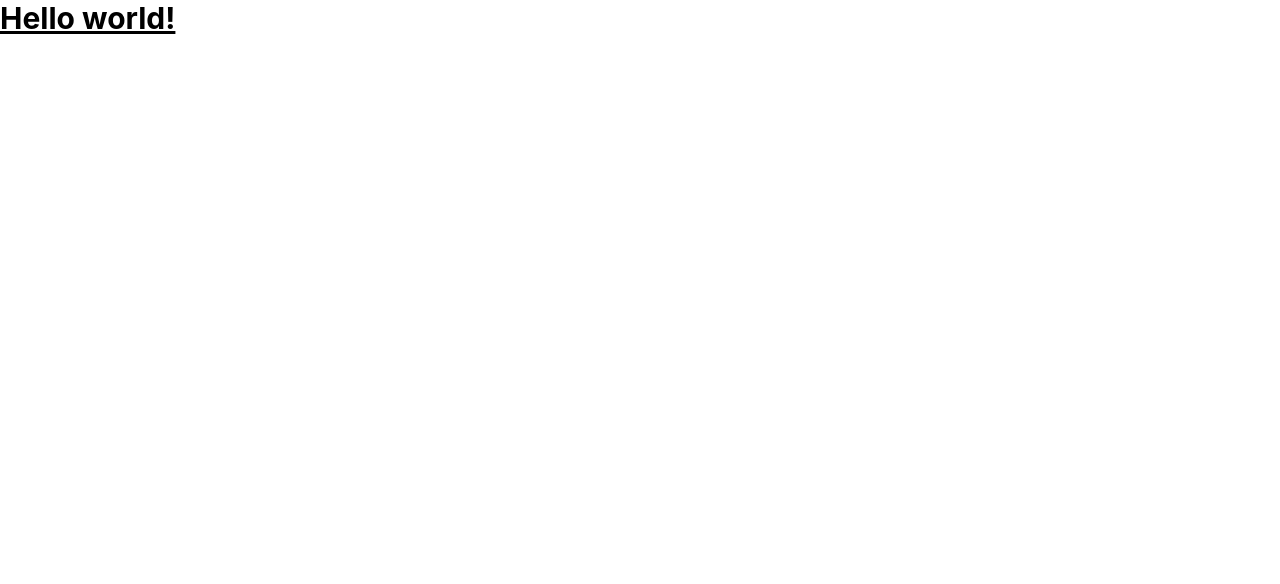
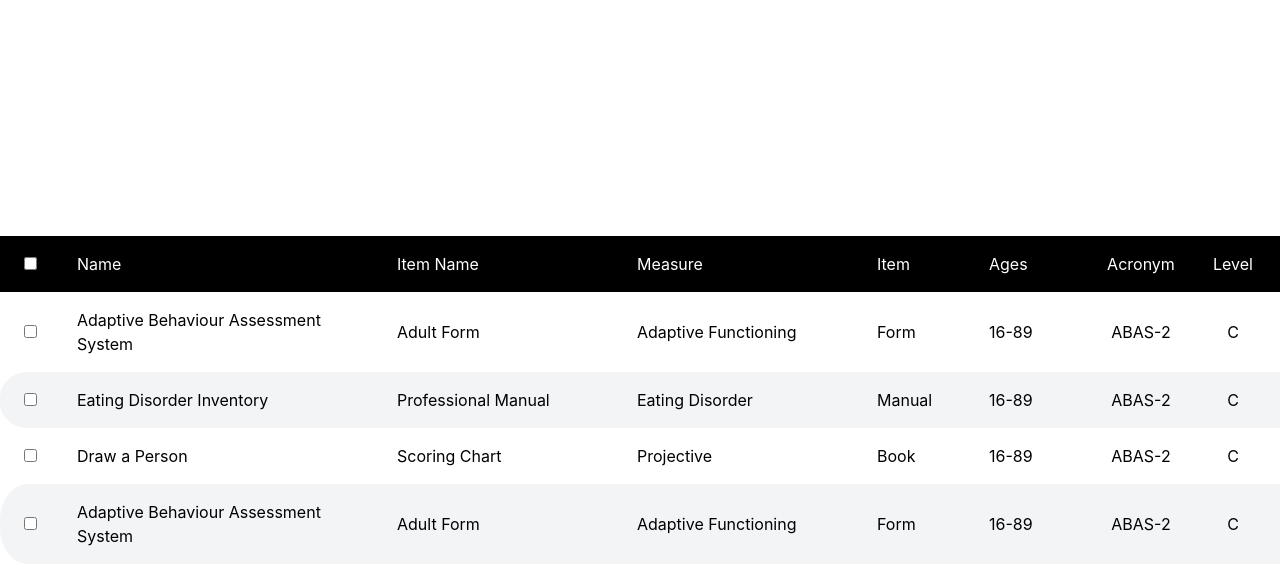
Before and after one commit to queens-psyc-clinic/app, a React (Create React App) app in the folder client/: page / in a window 1280 px wide. Shown: the top 584 px of the page. Built offline with nearby package versions, Linux system fonts and the light colour scheme.

Commit message:
created basic table styling

```diff
--- a/client/package.json
+++ b/client/package.json
@@ -3,6 +3,9 @@
   "version": "0.1.0",
   "private": true,
   "dependencies": {
+    "@emotion/react": "^11.11.3",
+    "@emotion/styled": "^11.11.0",
+    "@mui/material": "^5.15.10",
     "@testing-library/jest-dom": "^5.17.0",
     "@testing-library/react": "^13.4.0",
     "@testing-library/user-event": "^13.5.0",
--- a/client/src/App.tsx
+++ b/client/src/App.tsx
@@ -1,9 +1,10 @@
 import "./App.css";
+import Table from "./components/Table";
 
 function App() {
   return (
-    <div className="App">
-      <h1 className="text-3xl font-bold underline">Hello world!</h1>
+    <div className="h-screen v-screen flex justify-center items-center">
+      <Table />
     </div>
   );
 }
--- /dev/null
+++ b/client/src/components/Table.css
@@ -0,0 +1,4 @@
+tbody tr td:first-child {
+  border-top-left-radius: 45%;
+  border-bottom-left-radius: 45%;
+}
--- /dev/null
+++ b/client/src/components/Table.tsx
@@ -0,0 +1,88 @@
+import { defaultColumns } from "../models/tableColumns";
+import { mockData } from "../utils/mockData";
+import "./Table.css";
+
+const Table = (props: { tableType: string }) => {
+  const columns = defaultColumns;
+  const data = mockData;
+
+  //   store indices of measures and item type and check them for special styling
+  const measureInd = defaultColumns.findIndex((col) => col.title === "Measure");
+  const itemTypeInd = defaultColumns.findIndex((col) => col.title === "Item");
+  const centerIndices: number[] = [];
+  defaultColumns.forEach((col, ind) => {
+    if (col.center) {
+      centerIndices.push(ind);
+    }
+  });
+
+  return (
+    <div className="overflow-scroll">
+      <table className="">
+        <thead className="bg-black">
+          <tr className="text-white h-auto">
+            <td className="px-4 py-4 min-w-min">
+              <input type="checkbox" className="cursor-pointer ml-2"></input>
+            </td>
+            {columns.map((col, ind) => {
+              return (
+                <td
+                  className={`px-4 py-4 ${
+                    col.size === "large" ? "min-w-80" : null
+                  }
+                  ${col.size === "medium" ? "min-w-60" : null}
+                  ${col.size === "small" ? "min-w-28" : null}`}
+                >
+                  <p
+                    className={`${
+                      centerIndices.includes(ind)
+                        ? "flex justify-center items-center"
+                        : null
+                    }`}
+                  >
+                    {col.title}
+                  </p>
+                </td>
+              );
+            })}
+          </tr>
+        </thead>
+        <tbody>
+          {data.map((row, ind) => {
+            return (
+              <tr
+                className={`rounded-full ${
+                  ind % 2 != 0 ? "bg-gray-100" : null
+                }`}
+              >
+                <td className="px-4 py-4">
+                  <input type="checkbox" className="cursor-pointer mx-2" />
+                </td>
+                {row.map((cell, ind) => {
+                  return (
+                    <td className="px-4 py-4">
+                      <p
+                        className={`text-wrap ${
+                          centerIndices.includes(ind)
+                            ? "flex justify-center items-center"
+                            : null
+                        }`}
+                      >
+                        {cell}
+                      </p>
+                    </td>
+                  );
+                })}
+              </tr>
+            );
+          })}
+        </tbody>
+      </table>
+    </div>
+  );
+};
+
+Table.defaultProps = {
+  tableType: "default",
+};
+export default Table;
--- /dev/null
+++ b/client/src/models/tableColumns.ts
@@ -0,0 +1,59 @@
+/*
+There are 5 different variations of tables in our design, some vary by column order and some have different columns
+*/
+
+// Each column has a size to define how wide we want it's width to be
+
+export const defaultColumns = [
+  { title: "Name", size: "large", center: false },
+  { title: "Item Name", size: "medium", center: false },
+  { title: "Measure", size: "medium", center: false },
+  { title: "Item", size: "small", center: false },
+  { title: "Ages", size: "small", center: false },
+  { title: "Acronym", size: "small", center: true },
+  { title: "Level", size: "xs", center: true },
+  { title: "Edition", size: "xs", center: true },
+];
+
+export const signedOutColums = [
+  "Name",
+  "Item Name",
+  "Acronym",
+  "Borrowed By",
+  "Checked Out",
+  "Measure",
+  "Item",
+  "Ages",
+  "Acronym",
+  "Level",
+  "Edition",
+];
+
+export const overdueColumns = [
+  "Name",
+  "Item Name",
+  "Acronym",
+  "Borrowed By",
+  "Checked Out",
+  "Last Notified",
+  "Measure",
+  "Item",
+  "Ages",
+  "Acronym",
+  "Level",
+  "Edition",
+];
+
+export const lowStockColumns = [
+  "Quantity",
+  "Ordering Company",
+  "Name",
+  "Item Name",
+  "Measure",
+  "Item",
+  "Ages",
+  "Acronym",
+  "Level",
+  "Edition",
+];
+// this one doesn't need checkboxes on the rows
--- /dev/null
+++ b/client/src/utils/mockData.ts
@@ -0,0 +1,42 @@
+export const mockData = [
+  [
+    "Adaptive Behaviour Assessment System",
+    "Adult Form",
+    "Adaptive Functioning",
+    "Form",
+    "16-89",
+    "ABAS-2",
+    "C",
+    2,
+  ],
+  [
+    "Eating Disorder Inventory",
+    "Professional Manual",
+    "Eating Disorder",
+    "Manual",
+    "16-89",
+    "ABAS-2",
+    "C",
+    2,
+  ],
+  [
+    "Draw a Person",
+    "Scoring Chart",
+    "Projective",
+    "Book",
+    "16-89",
+    "ABAS-2",
+    "C",
+    2,
+  ],
+  [
+    "Adaptive Behaviour Assessment System",
+    "Adult Form",
+    "Adaptive Functioning",
+    "Form",
+    "16-89",
+    "ABAS-2",
+    "C",
+    2,
+  ],
+];
```
Also changed, not shown: 1 other file (tests, documents, lock files or other folders).
